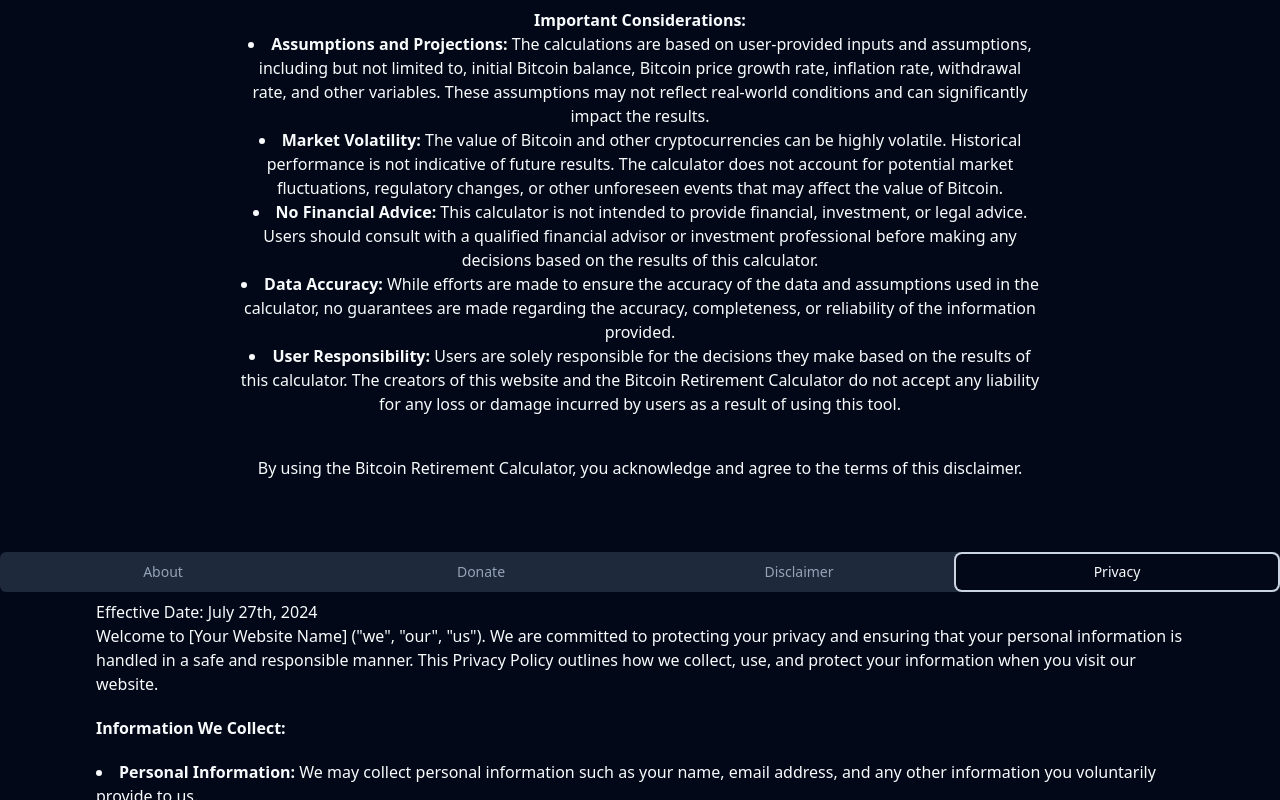
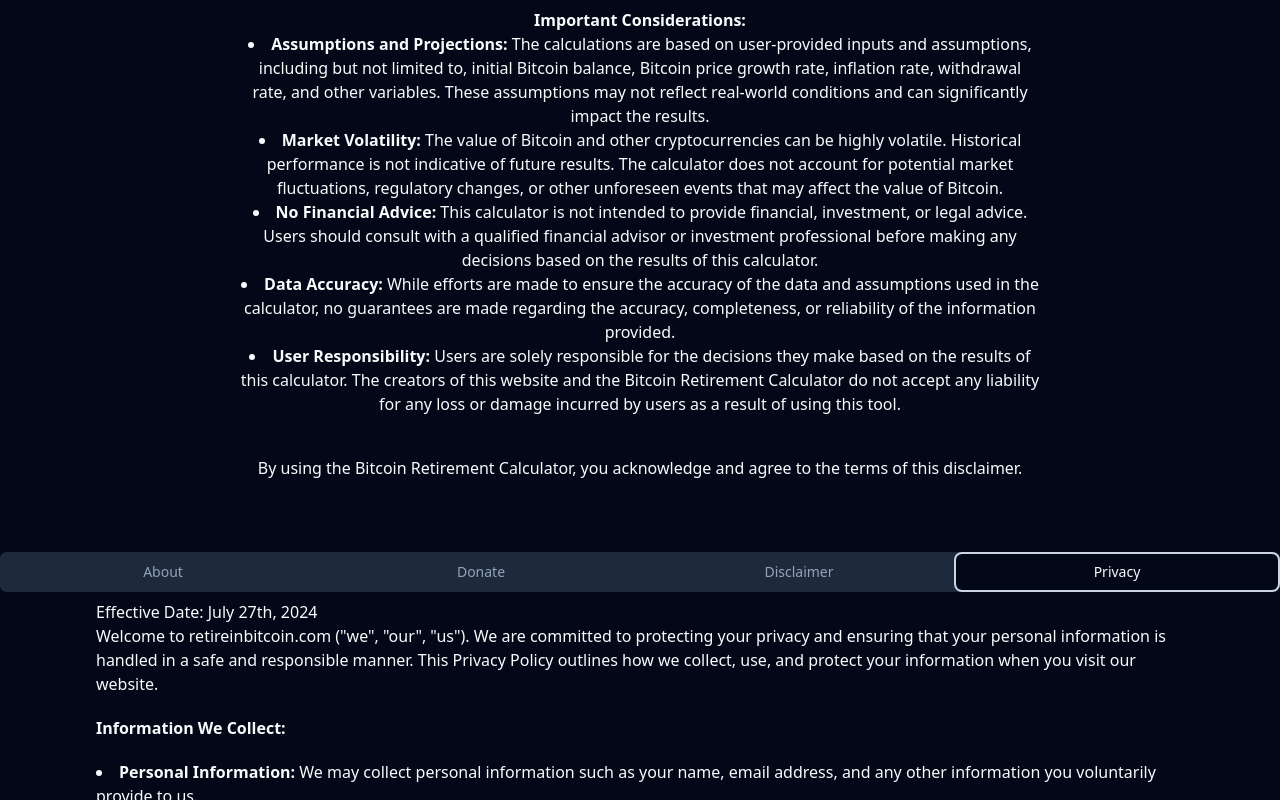
Before and after one commit to avengeance/btcretire, a React (Vite) app: page / in a window 1280 px wide. Both pictures are taken after a click on the tab "Privacy". Shown: the part 616-1416 px from the top of the page. Built offline with nearby package versions, Linux system fonts and the light colour scheme; the HTML template or start-up script is replaced by a standard one.

Commit message:
fixed privacy policy

```diff
--- a/src/components/Privacy.tsx
+++ b/src/components/Privacy.tsx
@@ -5,7 +5,7 @@
     <div className="mx-24 mb-10">
       <p>Effective Date: July 27th, 2024</p>
       <p>
-        Welcome to [Your Website Name] ("we", "our", "us"). We are committed to
+        Welcome to retireinbitcoin.com ("we", "our", "us"). We are committed to
         protecting your privacy and ensuring that your personal information is
         handled in a safe and responsible manner. This Privacy Policy outlines
         how we collect, use, and protect your information when you visit our
```
